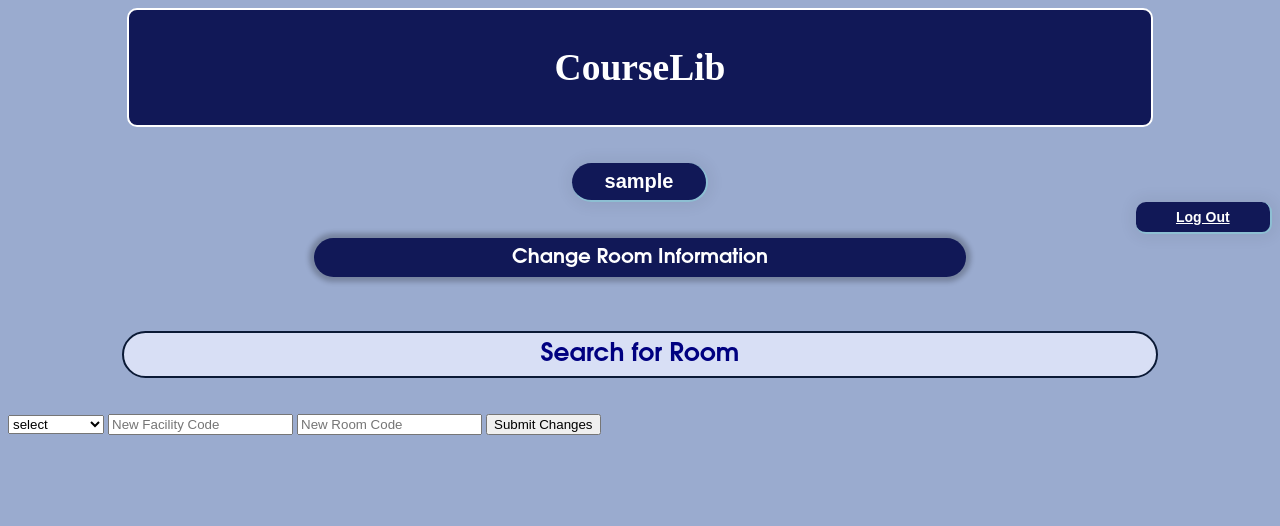
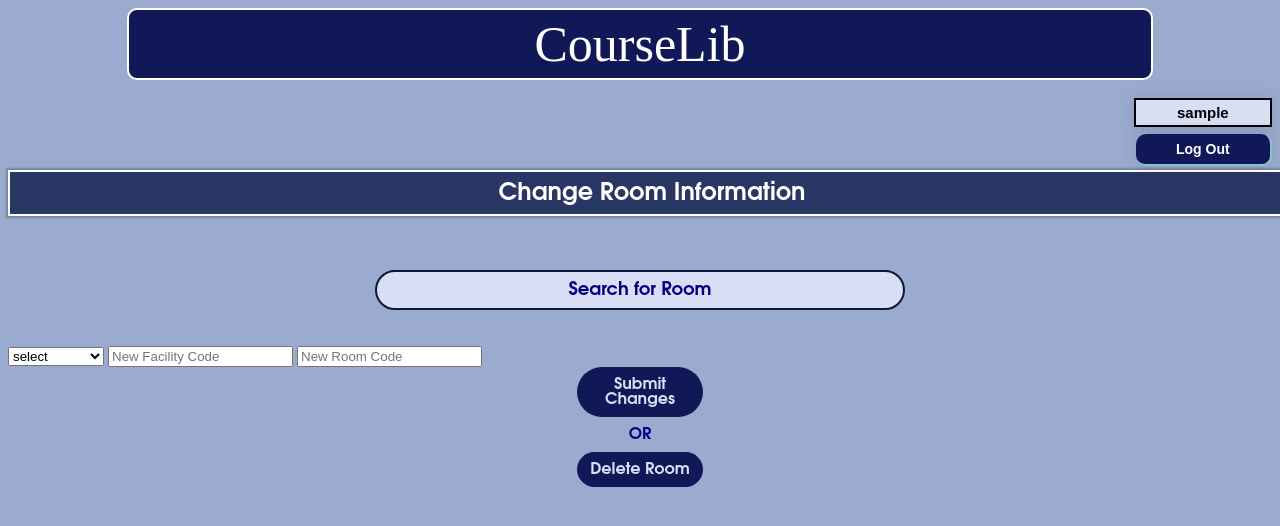
Before and after one commit to aryan3514/courselib, a Flask app: page /adminpage/6 in a window 1280 px wide. Shown: the top 526 px of the page. Run offline with Flask 2, Linux system fonts and the light colour scheme; the visitor is signed in with stand-in values (Sample User, id 1); a database or web service that is not in the repository returns one stand-in record (values such as "Sample title"); some libraries are stand-ins or nearby versions.

Commit message:
minor changes

```diff
--- a/app.py
+++ b/app.py
@@ -1,3 +1,4 @@
+import re
 from flask import (Flask, g, flash, redirect,
                    render_template, request, session, url_for)
 import db
@@ -225,11 +226,14 @@ def adminpage_4_instructor(instructor):
     inst_newname = ''
     inst_newcode = ''
     if request.method == 'POST':
+        if 'instructor kill' in request.form:
+            print("kill", instructor)
+            return render_template('delete_dump.html', whodel=instructor)
         if 'instructor go' in request.form:
-
             sub_newname = request.form['instructor_selection']
 
             sub_newcode = request.form['instructor_selection2']
+            return render_template('change_done.html')
     return render_template('admin_page_4_instructor.html', instructor=instructor)
 
 
@@ -262,10 +266,14 @@ def adminpage_5_subject(subject):
     sub_newcode = ''
     sub_newabbr = ''
     if request.method == 'POST':
+        if 'subject kill' in request.form:
+            print("kill", subject)
+            return render_template('delete_dump.html', whodel=subject)
         if 'subject go' in request.form:
             sub_newname = request.form['subject_selection']
             sub_newcode = request.form['subject_selection2']
             sub_newabbr = request.form['subject_selection3']
+            return render_template('change_done.html')
 
 
     return render_template('admin_page_5_subject.html', subject=subject)
@@ -279,10 +287,13 @@ def adminpage_6():
     room_newfacility = ''
     room_newroom = ' '
     if request.method == 'POST':
+        if 'room kill' in request.form:
+            return render_template('delete_dump.html', whodel = "the given room")
         if 'room go' in request.form:
             room_selected = request.form['room_selection']
             room_newfacility = request.form['room_selection2']
             room_newroom = request.form['room_selection3']
+            return render_template('change_done.html')
     room_list = getAllRooms()
     print(room_selected, room_newfacility, room_newroom)
     return render_template('admin_page_6.html', room_list=room_list, room = room_selected)
--- a/static/styles/internal.css
+++ b/static/styles/internal.css
@@ -1,21 +1,18 @@
 .box4{
     display: block;
-	background-color: rgb(17, 24, 87);
-	color: white;
-	font-family: Avantgarde, TeX Gyre Adventor, URW Gothic L, sans-serif;
-    text-align : center;
+    padding:10px;
+    border: 2px rgb(11, 75, 3) solid;
+    font-weight:bold;
+    font-size : 24px;
+    font-family: Avantgarde, TeX Gyre Adventor, URW Gothic L, sans-serif;
     margin:auto;
-	font-size: 20px;
-	padding: 10px;
-	margin: auto;
-	border-top-width: 0px;
-	border-left-width: 0px;
-    width : 50%;
-    border-radius: 100px;
-    box-shadow:0 0 15px 4px rgba(0,0,0,0.06);
-    font-weight:bold;
-    border-color: rgb(141, 191, 211);
-    box-shadow:0 0 5px 5px rgba(0, 0, 0, 0.226);
+    text-align: center;
+    width : 100%;
+    border-radius: 0px;
+    background-color: rgb(41, 55, 100);
+    color :rgb(255, 255, 255);
+    box-shadow:0 0 2px 2px rgba(0, 0, 0, 0.226);
+    border-color: white;
 }
 
 .inplabels{
@@ -34,11 +31,11 @@
     padding:10px;
     border:0;
     font-weight:bold;
-    font-size : 25px;
+    font-size : 18px;
     font-family: Avantgarde, TeX Gyre Adventor, URW Gothic L, sans-serif;
     margin:auto;
     text-align: center;
-    width : 80%;
+    width : 40%;
     border-radius: 100px;
     background-color: rgb(216, 223, 245);
     border: 2px rgb(10, 25, 53) solid;
@@ -96,6 +93,7 @@
     font-weight:bold;
 }
 
+
 .subbut{
     display: block;
     padding:10px;
@@ -113,7 +111,25 @@
 
 
 
-.subbut:hover
+.returntohomepage{
+    display: block;
+    padding:10px;
+    border:0;
+    font-weight:bold;
+    font-size : 16px;
+    font-family: Avantgarde, TeX Gyre Adventor, URW Gothic L, sans-serif;
+    margin:auto;
+    text-align: center;
+    width : 20%;
+    border-radius: 100px;
+    background-color: rgb(17, 24, 87);;
+    color: white;
+    text-decoration: none;
+}
+
+
+
+.returntohomepage:hover
 {
 	color: black;
 	border: 3px solid white;
@@ -121,6 +137,14 @@
     box-shadow:0 0 5px 5px rgba(0, 0, 0, 0.226);
 
 }
+
+.subbut:hover
+{
+	color: navy;
+	border: 3px solid white;
+    background: #5bb3d6bb;
+}
+
 
 .entries{
     display: block;
--- a/static/styles/mainpage.css
+++ b/static/styles/mainpage.css
@@ -13,12 +13,13 @@ body{
     margin : auto;
     width:80%;
     text-align: center;
-    font: normal 25px Arial;
+    font: normal 50px Arial;
     border: 2px rgb(11, 75, 3) solid;
     padding : 5px;
     border-radius: 10px;
     font-family: 'Actor';
     border-color: white;
+    text-decoration: none;
 }
 
 .box2{
@@ -40,27 +41,44 @@ body{
     box-shadow:0 0 15px 4px rgba(0,0,0,0.06);
     font-weight:bold;
     border-color: rgb(141, 191, 211);
+    text-decoration: none;
+
+}
+
+
+.box2:hover
+{
+	color: black;
+	border: 3px solid white;
+    background: #548ecfbb;
+    box-shadow:0 0 5px 5px rgba(0, 0, 0, 0.226);
+
+}
+
+.box1:hover
+{
+	color: black;
+	border: 3px solid white;
+    background: #548ecfbb;
+    box-shadow:0 0 5px 5px rgba(0, 0, 0, 0.226);
+    text-decoration: none;;
 }
 
 .box3{
     display: block;
-	background-color: rgb(17, 24, 87);
-	color: white;
+
+	background-color:rgb(216, 223, 245);
+	color: black;
 	font-family: Arial, sans-serif;
     text-align : center;
+	font-size: 15px;
     margin:auto;
-	font-size: 20px;
-	padding: 7px 4px;
-	margin: auto;
-	border-right: 2px solid #6793c5;
-	border-bottom: 2px solid #6793c5;
-	border-top-width: 0px;
-	border-left-width: 0px;
+	padding: 4px 4px;
+	border: 2px solid #000000;
     width : 10%;
-    border-radius: 100px;
     box-shadow:0 0 15px 4px rgba(0,0,0,0.06);
     font-weight:bold;
-    border-color: rgb(141, 191, 211);
+    float:right;
 }
 
 
--- a/templates/admin_courses.html
+++ b/templates/admin_courses.html
@@ -13,7 +13,7 @@
         Search for Course
     </button>
     <button type="submit" name="update">
-        Update Course Information
+        Update/Delete Course Information
     </button>
     <button type="submit" name="add">
         Add Course
--- a/templates/admin_instructors.html
+++ b/templates/admin_instructors.html
@@ -13,7 +13,7 @@
         Search for Instructor
     </button>
     <button type="submit" name="update">
-        Update Instructor Information
+        Update/Delete Instructor Information
     </button>
     <button type="submit" name="add">
         Add Instructor Information
--- a/templates/admin_page_6.html
+++ b/templates/admin_page_6.html
@@ -35,9 +35,15 @@
 			value="{{ request.form['room_selection3'] }}"
 			placeholder="New Room Code">
 		  </input>
-		  <button type="submit" name="room go">
-			Submit Changes
-		  </button>
+		  <br>
+        <button class="subbut" type="submit" name="room go">
+          Submit Changes
+        </button>
+        <label class="inplabels" for="username">OR</label>
+        <button class="subbut" type="submit" name="room kill">
+          Delete Room
+        </button>
+        <br>
 	</form>
 </div>
 {% endblock %}
--- a/templates/admin_rooms.html
+++ b/templates/admin_rooms.html
@@ -13,7 +13,7 @@
         Search for Rooms
     </button>
     <button type="submit" name="update">
-        Update Room Information
+        Update/Delete Room Information
     </button>
     <button type="submit" name="add">
         Add New Room
--- a/templates/admin_subjects.html
+++ b/templates/admin_subjects.html
@@ -13,7 +13,7 @@
         Search for Subject
     </button>
     <button type="submit" name="update">
-        Update Subject Information
+        Update/Delete Subject Information
     </button>
     <button type="submit" name="add">
         Add New Subject
--- a/templates/base.html
+++ b/templates/base.html
@@ -7,20 +7,21 @@
 
 </head>
 
-<nav class="box1">
-
-  <h1>CourseLib</h1>
-
-</nav>
-<br><br>
 
 <nav>
 
     {% if g.user %}
+    <a class="box1" href="{{ url_for('adminhomepage') }}">CourseLib</a>
+        <br>
       <span class = "box3" >{{ g.user[0] }}</span>
+      <br>
+      <br>
         <a class="box2" href="{{ url_for('logout') }}">Log Out</a>
     {% else %}
       <nav>
+        <p class="box1" href="{{ url_for('adminhomepage') }}">CourseLib</p>
+        <br><br>
+
       <a class="ar" href="{{ url_for('adminlogin') }}">Admin Log In</a>
       <p>                                  </p>
       <a class="ar" href="{{ url_for('studentlogin') }}">Student Log In</a>
```
Also changed, not shown: templates/admin_page_4_instructor.html (+8 -2 lines), templates/admin_page_5_subject.html (+6 -1 lines), templates/change_done.html (added, +28 -0 lines), templates/delete_dump.html (added, +28 -0 lines), templates/search.png (added).
